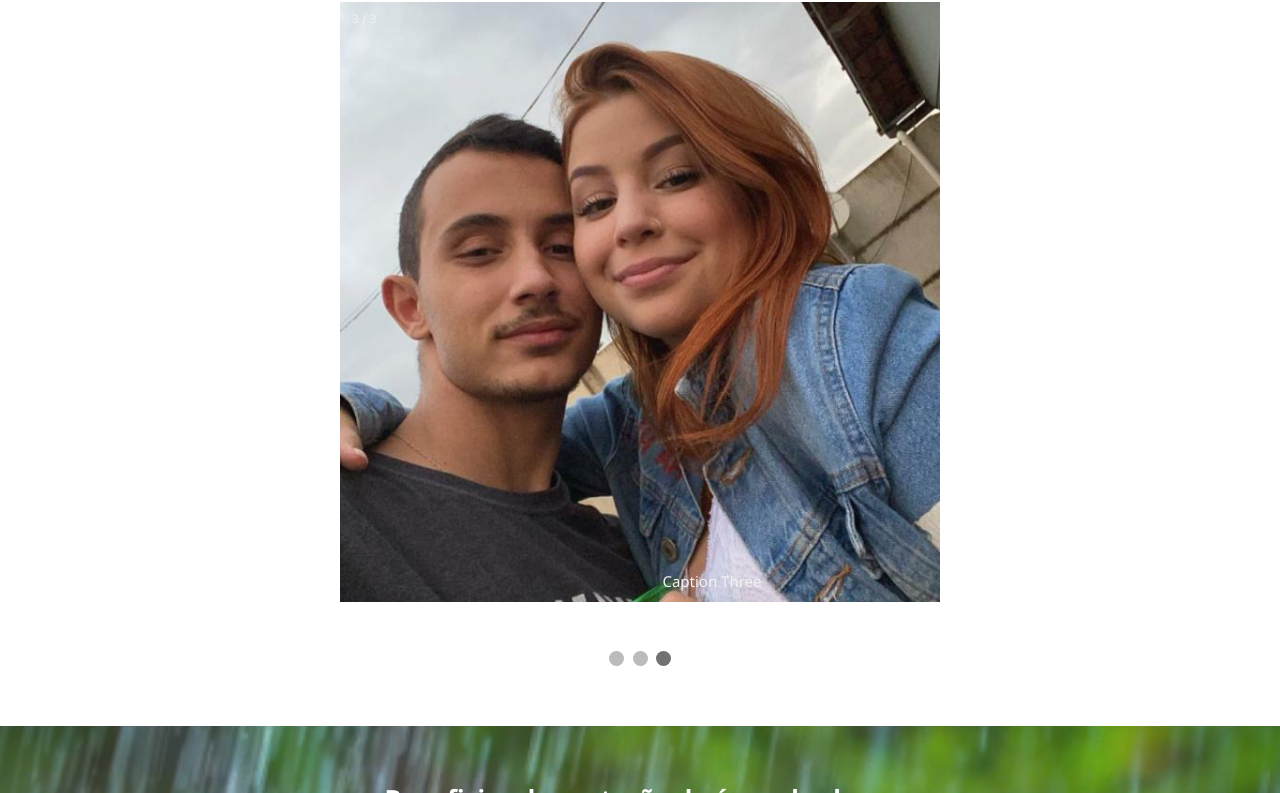
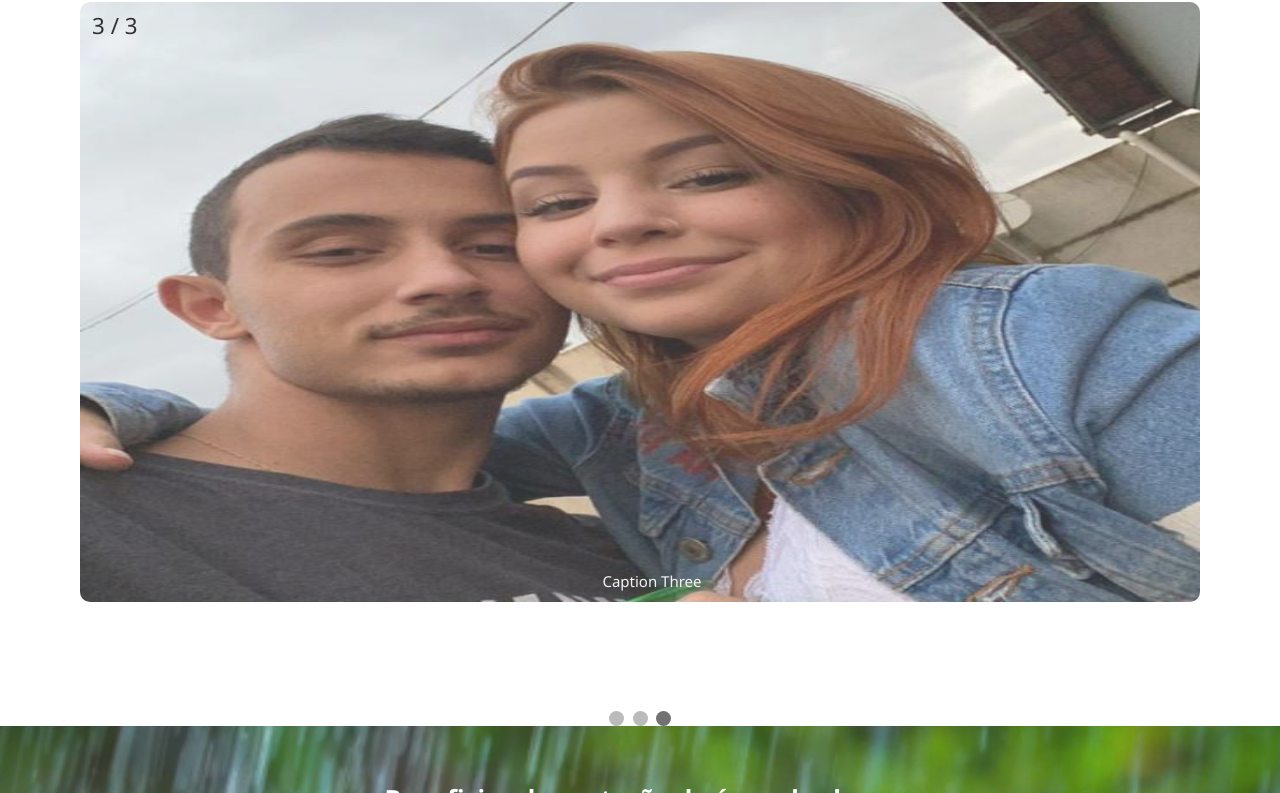
Before and after one commit to daviEstevam02/ApsPwr, a plain HTML site: page index.html in a window 1280 px wide. Shown: the part 74-867 px from the top of the page. Drawn offline with Linux system fonts and the light colour scheme.

Commit message:
Arrumado

```diff
--- a/card.css
+++ b/card.css
@@ -6,7 +6,6 @@
 /* Remove extra left and right margins, due to padding */
 .img-area {
     width: 100%;
-    margin: 0 -5px;
     align-items: center;
     justify-content: center;
     display: flex;
--- a/index.css
+++ b/index.css
@@ -27,7 +27,7 @@ body, html, main {
     background-image: url("./icons/parallax-3.jpg");
     opacity: 0.9;
     /* Set a specific height */
-    height:calc(100% - 60px) ;
+    height:auto;
 
 
     /* Create the parallax scrolling effect */
@@ -145,17 +145,24 @@ body, html, main {
 
     /* Slideshow container */
 .slideshow-container {
-  width: 80%;
   position: relative;
   display:flex;
+  flex-wrap: wrap;
+  margin: 80px;
   align-items: center;
-  margin: 20px 150px ;
+}
+#secao-1{
+  width: 100%;
 }
 
 .slideshow-container img{
-  width:100%;
-  max-width: 3000px;
+  width: 100%;
+  width: 100%;
+  border-radius: 10px 10px 10px 10px;
   height: 600px;
+  outline: paleturquoise;
+  border-color: black;
+
 }
 
 /* Caption text */
@@ -171,8 +178,8 @@ body, html, main {
 
 /* Number text (1/3 etc) */
 .numbertext {
-  color: #f2f2f2;
-  font-size: 12px;
+  color: #000000;
+  font-size: 1.4rem;
   padding: 8px 12px;
   position: absolute;
   top: 0;
@@ -198,7 +205,8 @@ body, html, main {
   -webkit-animation-name: fade;
   -webkit-animation-duration: 1.5s;
   animation-name: fade;
-  animation-duration: 1.5s;
+  width: 100%;
+  animation-duration: 2.75s;
 }
 
 @-webkit-keyframes fade {
```
